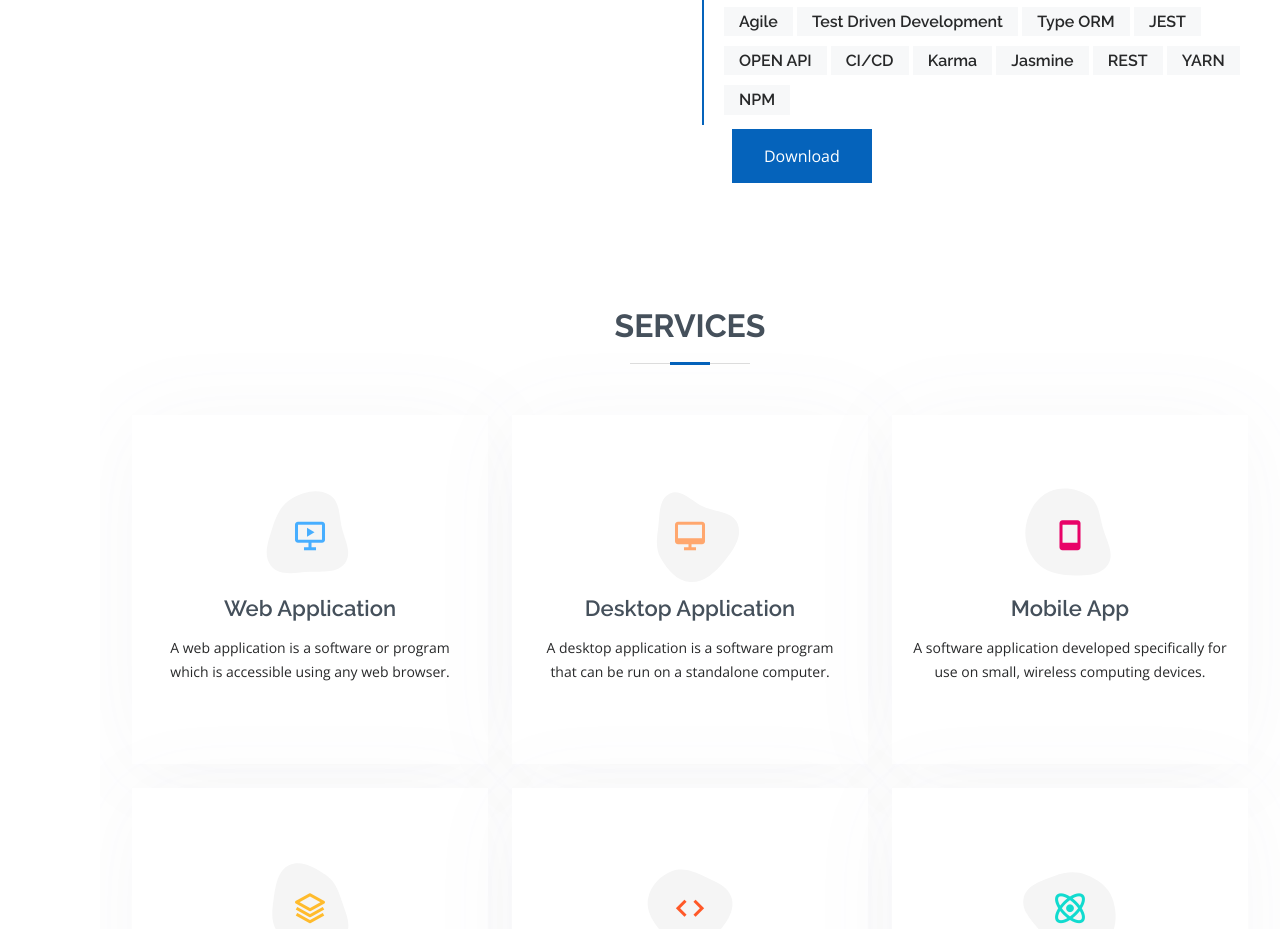
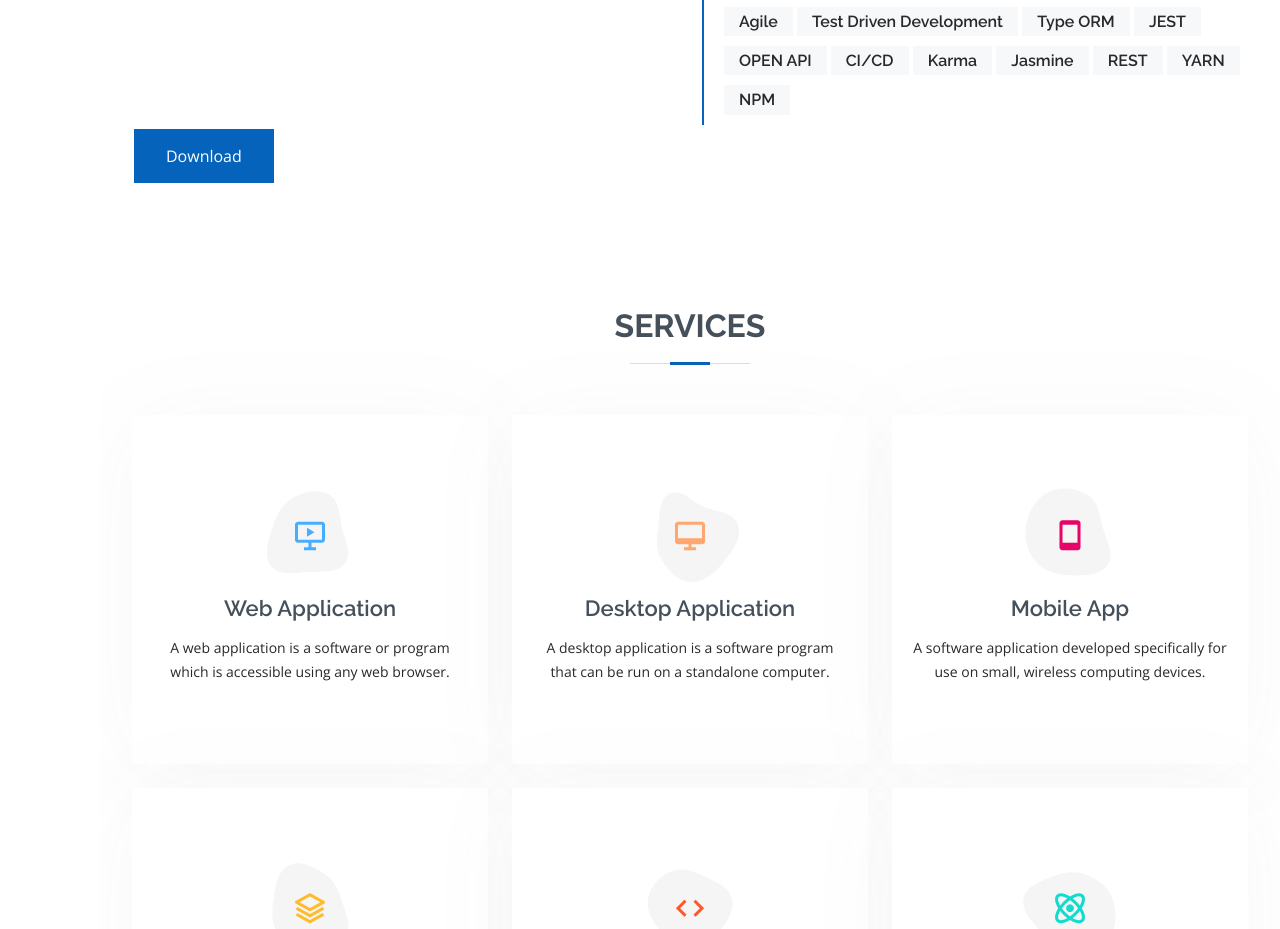
Before and after one commit to shaeelkhan/pfo-starter, a plain HTML site: page index.html in a window 1280 px wide. Shown: the part 2684-3613 px from the top of the page. Drawn offline with nearby package versions, Linux system fonts and the light colour scheme.

Commit message:
Download button configured

```diff
--- a/index.html
+++ b/index.html
@@ -433,7 +433,7 @@
             </div>
           </div>
         </div>
-        <a style="margin-left:600px ;" class="button" href="./assets/shaeel-resume.pdf" download="resume ">Download</a>
+        <a class="button" href="./assets/shaeel-resume.pdf" download="resume ">Download</a>
       </div>
     </section><!-- End Resume Section -->
 
```
